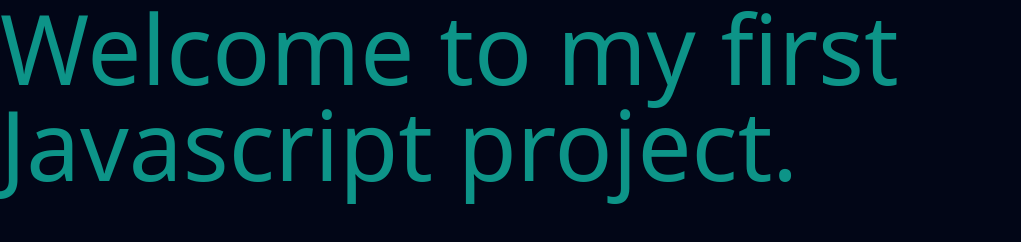
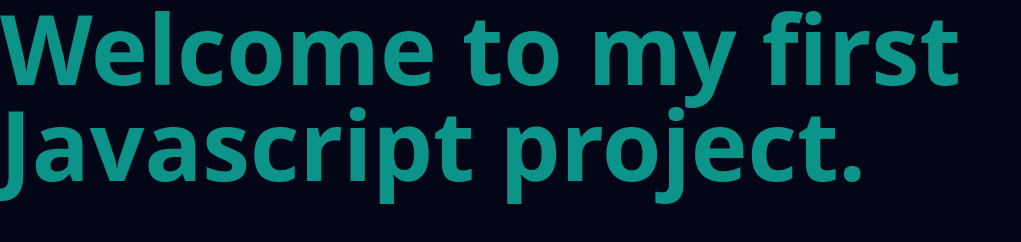
Before and after one commit to lumen-stud/Java-Project, a website: page index.html in a window 1280 px wide. Shown: the whole page, without its empty margins (0-1021 px from the left). Drawn offline with nearby package versions, Linux system fonts and the light colour scheme; files that its build step writes are made by us from their sources.

Commit message:
Tailwindcss integration

```diff
--- a/index.html
+++ b/index.html
@@ -9,7 +9,7 @@
   </head>
   <body class="w-full h-screen bg-slate-950">
     <div class="text-8xl text-teal-600">
-      <h1>Welcome to my first Javascript project.</h1>
+      <h1 class="font-bold">Welcome to my first Javascript project.</h1>
 
   </body>
 </html>
```
